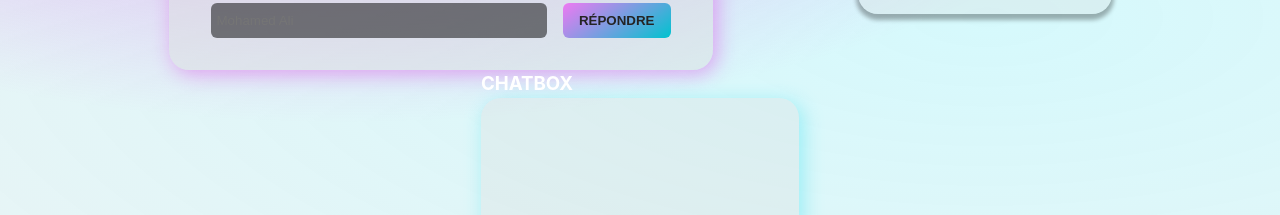
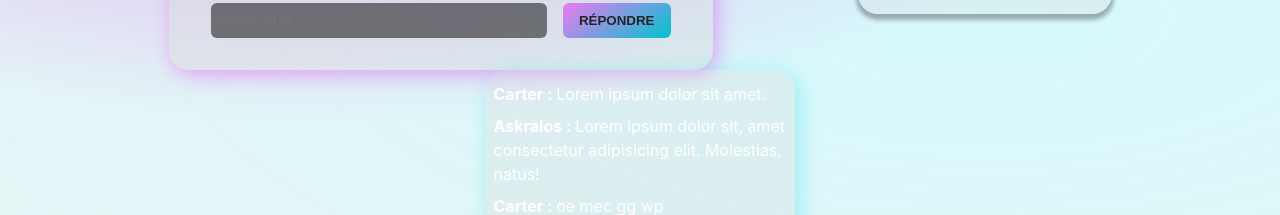
Before and after one commit to MoustaphaCamara/BeatTheBeat, a React (Vite) app: page /room in a window 1280 px wide. Shown: the part 585-800 px from the top of the page. Built offline with nearby package versions, Linux system fonts and the light colour scheme.

Commit message:
chat fix & random data added

```diff
--- a/src/components/RoomPageChat/RoomPageChat.jsx
+++ b/src/components/RoomPageChat/RoomPageChat.jsx
@@ -1,17 +1,36 @@
+import { useState } from "react";
 import InputTextSubmit from "../ui/InputTextSubmit/InputTextSubmit";
 import "./RoomPageChat.scss";
 
 const RoomPageChat = () => {
+  const [data, setData] = useState([
+    {
+      pseudo: "Carter",
+      message: "Lorem ipsum dolor sit amet.",
+    },
+    {
+      pseudo: "Askralos",
+      message:
+        "Lorem ipsum dolor sit, amet consectetur adipisicing elit. Molestias, natus!",
+    },
+    {
+      pseudo: "Carter",
+      message: "oe mec gg wp",
+    },
+    {
+      pseudo: "Askralos",
+      message: "ez",
+    },
+  ]);
+
   return (
     <div>
-      <h3>CHATBOX</h3>
       <div className="chat_container">
-        <div className="chat_message">
-          <span className="chat_pseudo">pseudo : </span> Lorem, ipsum dolor.
-        </div>
-        <div className="chat_message">
-          <span className="chat_pseudo">pseudo : </span> Lorem, ipsum dolor.
-        </div>
+        {data.map((chat, index) => (
+          <div className="chat_message" key={index}>
+            <span className="chat_pseudo">{chat.pseudo} : </span> {chat.message}
+          </div>
+        ))}
         <div className="chat_input">
           <InputTextSubmit
             placeholder="talk to me"
--- a/src/components/RoomPageChat/RoomPageChat.scss
+++ b/src/components/RoomPageChat/RoomPageChat.scss
@@ -5,6 +5,7 @@
   flex-direction: column;
 
   height: 100%;
+  max-width: 309px;
   flex-shrink: 0;
   min-height: 200px;
   padding-bottom: 1rem;
@@ -17,3 +18,6 @@
 .chat_pseudo {
   font-weight: bold;
 }
+.chat_message {
+  margin: 4px 0;
+}
--- a/src/page/Home/home.scss
+++ b/src/page/Home/home.scss
@@ -1,14 +1,12 @@
-body{
-  overflow: hidden;
+body {
 }
 .home_container {
   display: flex;
   justify-content: center;
   padding: 16px;
   gap: 20px;
-
 }
-.left_part{
+.left_part {
   display: flex;
   flex-direction: column;
   gap: 20px;
```
